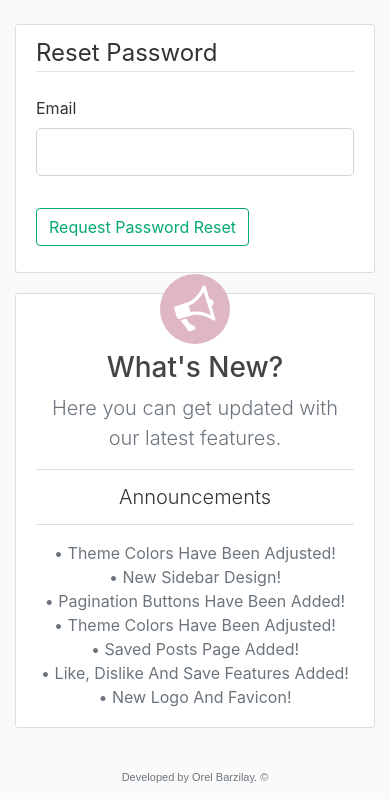
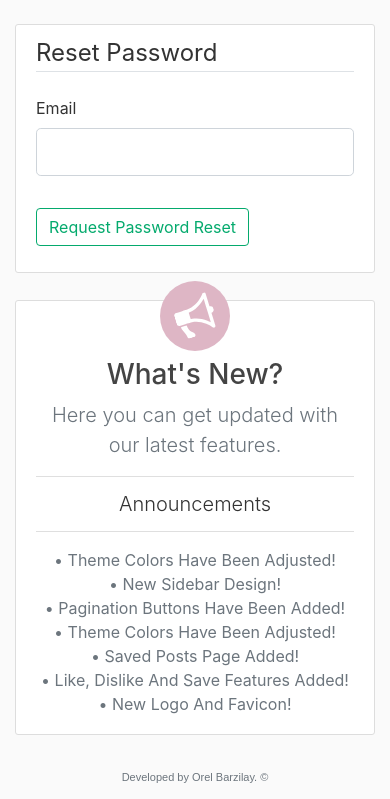
Before and after one commit to Orelba/Flaskers-Friend, a Flask app: page /reset_password in a window 390 px wide. Shown: the part 56-855 px from the top of the page. Run offline with Flask 2, Linux system fonts and the light colour scheme; data comes from the database, SQL or seed files in the repository; both versions use the stored data as it was after the commit; some libraries are stand-ins or nearby versions.

Commit message:
third commit, email bug fix, sidebar margin fix

```diff
--- a/flaskblog/admin/routes.py
+++ b/flaskblog/admin/routes.py
@@ -40,7 +40,7 @@ def manage_user(user_id):
             picture_file = save_user_picture(user, form.picture.data)
             user.image_file = picture_file
         user.username = form.username.data
-        user.email = form.email.data
+        user.email = form.email.data.lower()
         if form.admin.data == 'Admin':
             user.admin = True
         elif form.admin.data == 'User' and user != current_user:
--- a/flaskblog/static/main.css
+++ b/flaskblog/static/main.css
@@ -388,3 +388,12 @@ svg.bi.bi-icon-xl {
 .site-footer {
  font: normal 11px arial,Calibri,Verdana,Geneva,sans-serif;
 }
+
+@media only screen and (max-width: 751px) {
+  .sidebar-margin {
+    margin-top: 27px;
+  }
+  .cancel-margin:last-of-type {
+ margin-bottom: 0;
+}
+}
--- a/flaskblog/templates/account.html
+++ b/flaskblog/templates/account.html
@@ -1,6 +1,6 @@
 {% extends "layout.html" %}
 {% block content %}
-    <div class="content-section">
+    <div class="content-section cancel-margin">
       <div class="media">
         <img class="rounded-circle account-img" src="{{ image_file }}">
         <div class="media-body">
--- a/flaskblog/templates/create_post.html
+++ b/flaskblog/templates/create_post.html
@@ -1,6 +1,6 @@
 {% extends "layout.html" %}
 {% block content %}
-    <div class="content-section">
+    <div class="content-section cancel-margin">
         <form method="POST" action="">
             {{ form.hidden_tag() }}
             <fieldset class="form-group">
--- a/flaskblog/templates/home.html
+++ b/flaskblog/templates/home.html
@@ -2,7 +2,7 @@
 {% block content %}
   {% if current_user.is_authenticated %}
     {% for post in posts.items %}  <!-- .items is for the pagination -->
-      <article class="media content-section-user-connected">
+      <article class="media content-section-user-connected cancel-margin">
         <div class="d-flex align-content-stretch flex-wrap post-like-dislike">
           {% set vote_count = post.likes.count()-post.dislikes.count() %}
           {% if current_user.has_liked_post(post) %}
@@ -55,7 +55,7 @@
     {% endfor %}
   {% else %}
     {% for post in posts.items %}
-      <article class="media content-section">
+      <article class="media content-section cancel-margin">
         <img class="rounded-circle article-img" src="{{ url_for('static', filename='profile_pics/' + post.author.image_file) }}">
         <div class="media-body">
           <div class="article-metadata">
--- a/flaskblog/templates/layout.html
+++ b/flaskblog/templates/layout.html
@@ -83,7 +83,7 @@
         </div>
         {% block sidebar %}
           <div class="col-md-4">
-            <div class="content-section">
+            <div class="content-section sidebar-margin">
                 <span class="sidebar-circle">
                     <img class="sidebar-megaphone" src="{{ url_for('static', filename='megaphone-white.svg') }}">
                 </span>
--- a/flaskblog/templates/post.html
+++ b/flaskblog/templates/post.html
@@ -1,7 +1,7 @@
 {% extends "layout.html" %}
 {% block content %}
 {% if current_user.is_authenticated %}
-  <article class="media content-section-user-connected">
+  <article class="media content-section-user-connected cancel-margin">
     <div class="d-flex align-content-stretch flex-wrap post-like-dislike">
       {% set vote_count = post.likes.count()-post.dislikes.count() %}
       {% if current_user.has_liked_post(post) %}
@@ -58,7 +58,7 @@
     </div>
   </article>
   {% else %}
-    <article class="media content-section">
+    <article class="media content-section cancel-margin">
       <img class="rounded-circle article-img" src="{{ url_for('static', filename='profile_pics/' + post.author.image_file) }}">
       <div class="media-body">
         <div class="article-metadata">
--- a/flaskblog/templates/reset_request.html
+++ b/flaskblog/templates/reset_request.html
@@ -1,6 +1,6 @@
 {% extends "layout.html" %}
 {% block content %}
-    <div class="content-section">
+    <div class="content-section cancel-margin">
         <form method="POST" action="">
             {{ form.hidden_tag() }}
             <fieldset class="form-group">
--- a/flaskblog/templates/reset_token.html
+++ b/flaskblog/templates/reset_token.html
@@ -1,6 +1,6 @@
 {% extends "layout.html" %}
 {% block content %}
-    <div class="content-section">
+    <div class="content-section cancel-margin">
         <form method="POST" action="">
             {{ form.hidden_tag() }}
             <fieldset class="form-group">
--- a/flaskblog/templates/saved_posts.html
+++ b/flaskblog/templates/saved_posts.html
@@ -3,7 +3,7 @@
 {% if saved_posts.total != 0 %}
     <h1 class="mb-3">My Saved Posts ({{ saved_posts.total }})</h1>
 {% for save in saved_posts.items %}
-  <article class="media content-section-user-connected">
+  <article class="media content-section-user-connected cancel-margin">
     <div class="d-flex align-content-stretch flex-wrap post-like-dislike">
       {% set vote_count = save.post.likes.count()-save.post.dislikes.count() %}
       {% if current_user.has_liked_post(save.post) %}
--- a/flaskblog/templates/user_posts.html
+++ b/flaskblog/templates/user_posts.html
@@ -2,7 +2,7 @@
 {% block content %}
   <h1 class="mb-3">Posts by {{ user.username }} ({{ posts.total }})</h1>
   {% for post in posts.items %}  <!-- .items is for the pagination -->
-    <article class="media content-section">
+    <article class="media content-section cancel-margin">
       <img class="rounded-circle article-img" src="{{ url_for('static', filename='profile_pics/' + post.author.image_file) }}">
       <div class="media-body">
         <div class="article-metadata">
--- a/flaskblog/users/forms.py
+++ b/flaskblog/users/forms.py
@@ -19,7 +19,7 @@ class RegistrationForm(FlaskForm):
             raise ValidationError('That username is taken. Please choose a different one.')
 
     def validate_email(self, email):
-        user = User.query.filter_by(email=email.data).first()
+        user = User.query.filter_by(email=email.data.lower()).first()
         if user:
             raise ValidationError('That email is taken. Please choose a different one.')
 
@@ -45,7 +45,7 @@ class UpdateAccountForm(FlaskForm):
 
     def validate_email(self, email):
         if email.data != current_user.email:
-            user = User.query.filter_by(email=email.data).first()
+            user = User.query.filter_by(email=email.data.lower()).first()
             if user:
                 raise ValidationError('That email is taken. Please choose a different one.')
 
@@ -55,7 +55,7 @@ class RequestResetForm(FlaskForm):
     submit = SubmitField('Request Password Reset')
 
     def validate_email(self, email):
-        user = User.query.filter_by(email=email.data).first()
+        user = User.query.filter_by(email=email.data.lower()).first()
         if user is None:
             raise ValidationError('There is no account with that email. You must register first.')
 
--- a/flaskblog/users/routes.py
+++ b/flaskblog/users/routes.py
@@ -16,7 +16,7 @@ def register():
     form = RegistrationForm()
     if form.validate_on_submit():
         hashed_password = bcrypt.generate_password_hash(form.password.data).decode('utf-8')
-        user = User(username=form.username.data, email=form.email.data, password=hashed_password)
+        user = User(username=form.username.data, email=form.email.data.lower(), password=hashed_password)
         db.session.add(user)
         db.session.commit()
         flash('Your account has been created! You are now able to log in', 'success')
@@ -31,7 +31,7 @@ def login():
         return redirect(url_for('main.home'))
     form = LoginForm()
     if form.validate_on_submit():
-        user = User.query.filter_by(email=form.email.data).first()
+        user = User.query.filter_by(email=form.email.data.lower()).first()
         if user and bcrypt.check_password_hash(user.password, form.password.data):
             login_user(user, remember=form.remember.data)
             next_page = request.args.get('next')
@@ -57,7 +57,7 @@ def account():
             picture_file = save_picture(form.picture.data)
             current_user.image_file = picture_file
         current_user.username = form.username.data
-        current_user.email = form.email.data
+        current_user.email = form.email.data.lower()
         db.session.commit()
         flash('Your account has been updated!', 'success')
         return redirect(url_for('users.account'))
@@ -98,7 +98,7 @@ def reset_request():
         return redirect(url_for('main.home'))
     form = RequestResetForm()
     if form.validate_on_submit():
-        user = User.query.filter_by(email=form.email.data).first()
+        user = User.query.filter_by(email=form.email.data.lower()).first()
         send_reset_email(user)
         flash('An email has been sent with instructions to reset your password.', 'info')
         return redirect(url_for('users.login'))
```
Also changed, not shown: flaskblog/site.db.
